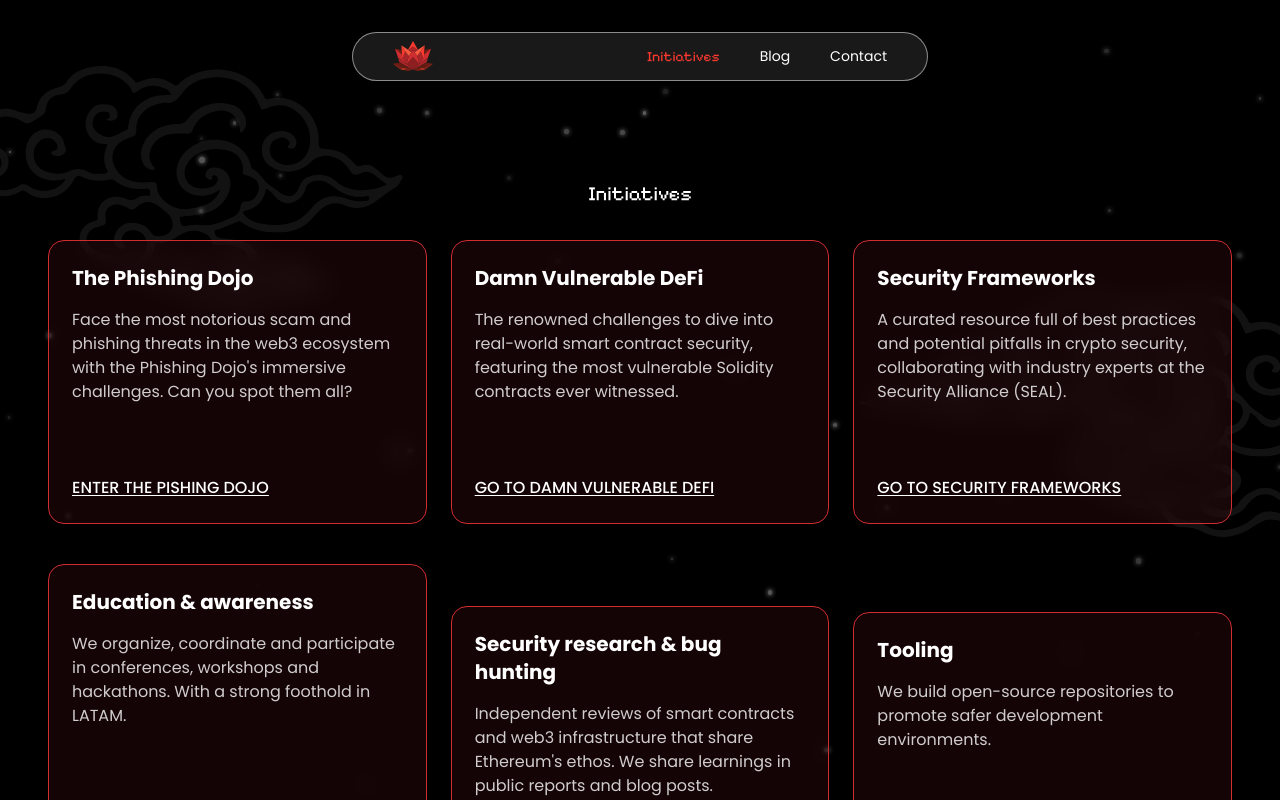
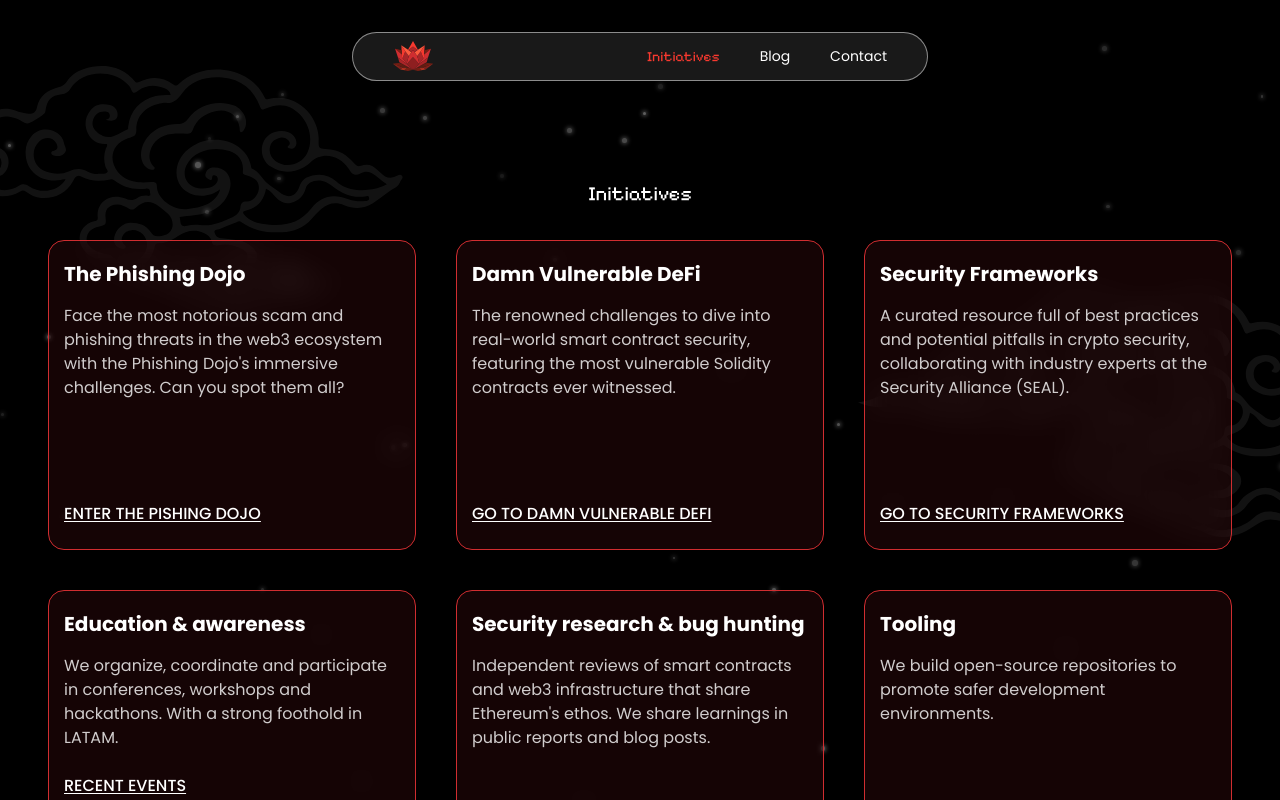
Before and after one commit to arielvincennao/trg-page, a Next.js app: page /initiatives in a window 1280 px wide. Shown: the top 800 px of the page. Built offline with nearby package versions, Linux system fonts and the light colour scheme.

Commit message:
Fixed card height and added custom cursor on hover elements

```diff
--- a/src/app/components/Card.tsx
+++ b/src/app/components/Card.tsx
@@ -13,10 +13,11 @@ interface CardProps {
 
 const Card: React.FC<CardProps> = ({ title, description, onClose, onExplore, buttonText, links }) => {
   return (
-    <div className="relative w-full max-w-[420px]">
-      <div className="relative w-full">
+    <div className="relative w-full h-[310px]">
+      <div className="relative w-full h-full">
         <div className="absolute inset-0 bg-[#D02D301A] backdrop-blur-[15px] rounded-2xl border border-[#D02D30]" />
-        <div className="relative z-10 p-6 flex flex-col">
+        <div className="relative z-10 p-4 pt-5 pb-6 flex flex-col h-full justify-between">
+          <div>
             {onClose && (
               <button
                 className="absolute -top-3 -right-3 w-8 h-8 bg-white/80 rounded-full border border-[#D02D30] flex items-center justify-center text-[#D02D30] hover:bg-white transition-colors cursor-pointer"
@@ -39,9 +40,10 @@ const Card: React.FC<CardProps> = ({ title, description, onClose, onExplore, but
               </button>
             )}
             <h2 className="text-white text-xl font-bold mb-4 font-[family-name:var(--font-poppins)]">{title}</h2>
-          <p className="text-white/80 text-base mb-6 font-[family-name:var(--font-poppins)]">{description}</p>
+            <p className="text-white/80 text-base font-[family-name:var(--font-poppins)]">{description}</p>
+          </div>
           {links && links.length > 0 ? (
-            <div className="flex flex-col gap-2 mt-12">
+            <div className="flex flex-col gap-3 mt-6">
               {links.map((link, idx) => (
                 <a
                   key={idx}
@@ -61,7 +63,7 @@ const Card: React.FC<CardProps> = ({ title, description, onClose, onExplore, but
                 e.preventDefault();
                 onExplore();
               }}
-              className="text-white hover:text-white/80 text-base font-medium transition-colors uppercase font-[family-name:var(--font-poppins)] underline underline-offset-2 decoration-white mt-12"
+              className="text-white hover:text-white/80 text-base font-medium transition-colors uppercase font-[family-name:var(--font-poppins)] underline underline-offset-2 decoration-white mt-6"
             >
               {buttonText || "Explore"}
             </a>
--- a/src/app/contact/page.tsx
+++ b/src/app/contact/page.tsx
@@ -3,7 +3,7 @@
 import Navbar from "../components/Navbar";
 import BackgroundClouds from "../components/BackgroundClouds";
 import ParticlesDOM from '../components/ParticlesDOM';
-import XIcon from '../components/XIcon';
+import XIcon from '../components/assets/XIcon';
 
 export default function ContactPage() {
   return (
--- a/src/app/globals.css
+++ b/src/app/globals.css
@@ -677,3 +677,34 @@ body::-webkit-scrollbar {
   transform: scale(1.1);
   filter: brightness(1.2);
 }
+
+.custom-cursor {
+  position: fixed;
+  width: 60px;
+  height: 60px;
+  left: 0;
+  top: 0;
+  background: rgba(0,0,0,0.85);
+  border: 2px solid #fff;
+  border-radius: 50%;
+  display: flex;
+  align-items: center;
+  justify-content: center;
+  color: #fff;
+  font-size: 12px;
+  font-family: var(--font-pixelify-sans);
+  pointer-events: none;
+  z-index: 9999;
+  user-select: none;
+  transform: translate(-50%, -50%);
+  text-align: center;
+  font-weight: 600;
+  letter-spacing: 0.5px;
+  padding: 4px;
+  opacity: 1;
+  transition: opacity 0.18s cubic-bezier(0.4,0,0.2,1);
+}
+
+.custom-cursor--hidden {
+  opacity: 0;
+}
--- a/src/app/initiatives/page.tsx
+++ b/src/app/initiatives/page.tsx
@@ -18,12 +18,12 @@ export default function InitiativesPage() {
       <ParticlesDOM countMobile={24} countDesktop={48} />
       <Navbar />
       <main className="container mx-auto px-4 pt-45 pb-8 relative z-20">
-        <h1 className="text-lg sm:text-xl mb-5 text-center text-white font-[family-name:var(--font-pixelify-sans)] px-6">Initiatives</h1>
-        <div className="flex flex-col gap-6 items-center justify-center px-0 sm:px-8 overflow-visible md:grid md:grid-cols-2 lg:grid-cols-3 md:gap-6 md:py-3 lg:gap-6 lg:py-3">
+        <h1 className="text-lg sm:text-xl mb-8 text-center text-white font-[family-name:var(--font-pixelify-sans)] px-6">Initiatives</h1>
+        <div className="grid grid-cols-1 md:grid-cols-2 lg:grid-cols-3 gap-10 px-0 sm:px-8 overflow-visible">
           {Object.entries(cardContent).map(([key, content]) => (
             <div
               key={key}
-              className="relative w-auto max-w-[420px] min-h-[260px] sm:min-h-[250px] md:min-h-[300px] overflow-visible py-3 md:py-0 lg:py-0"
+              className="relative w-auto overflow-visible"
             >
               <Card
                 title={content.title}
```
Also changed, not shown: src/app/components/Scene.tsx (+64 -12 lines), src/app/components/assets/XIcon.tsx (renamed from src/app/components/XIcon.tsx). Lines whose indentation alone changed are shown as unchanged.
